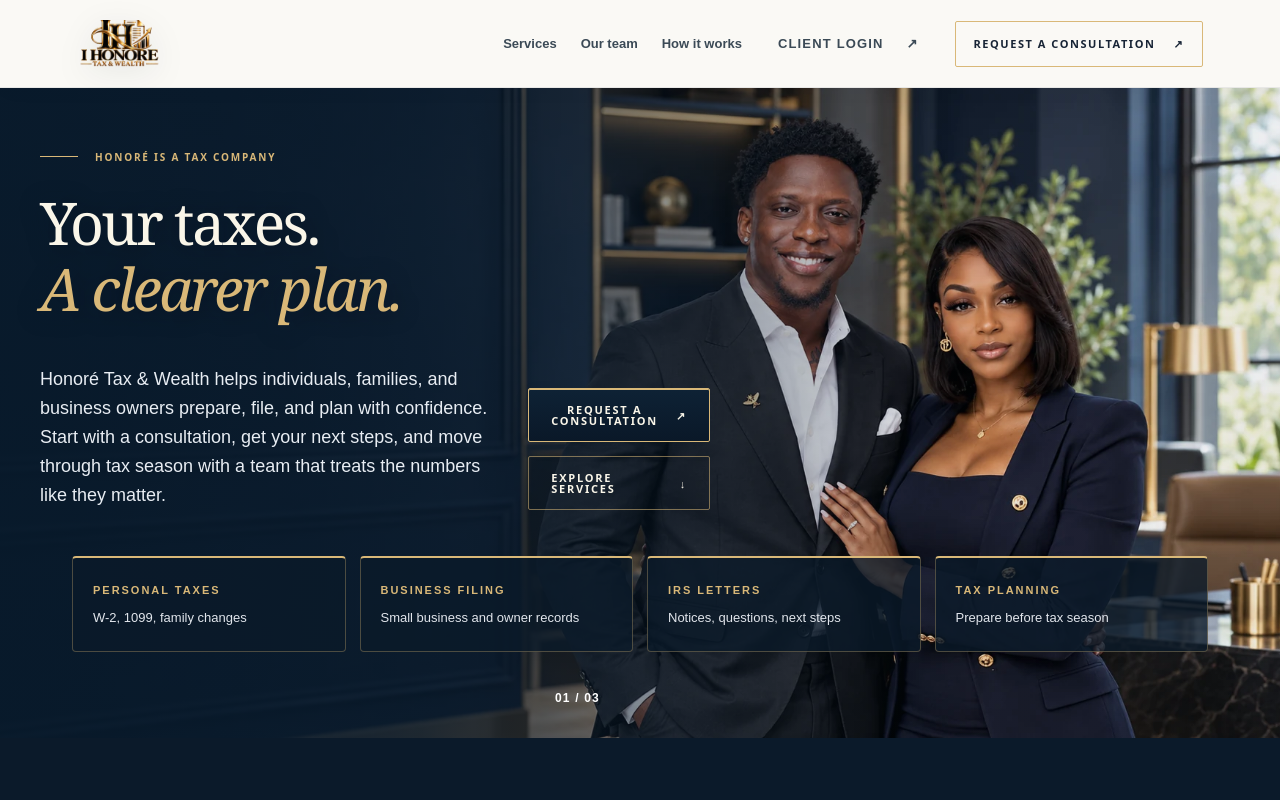
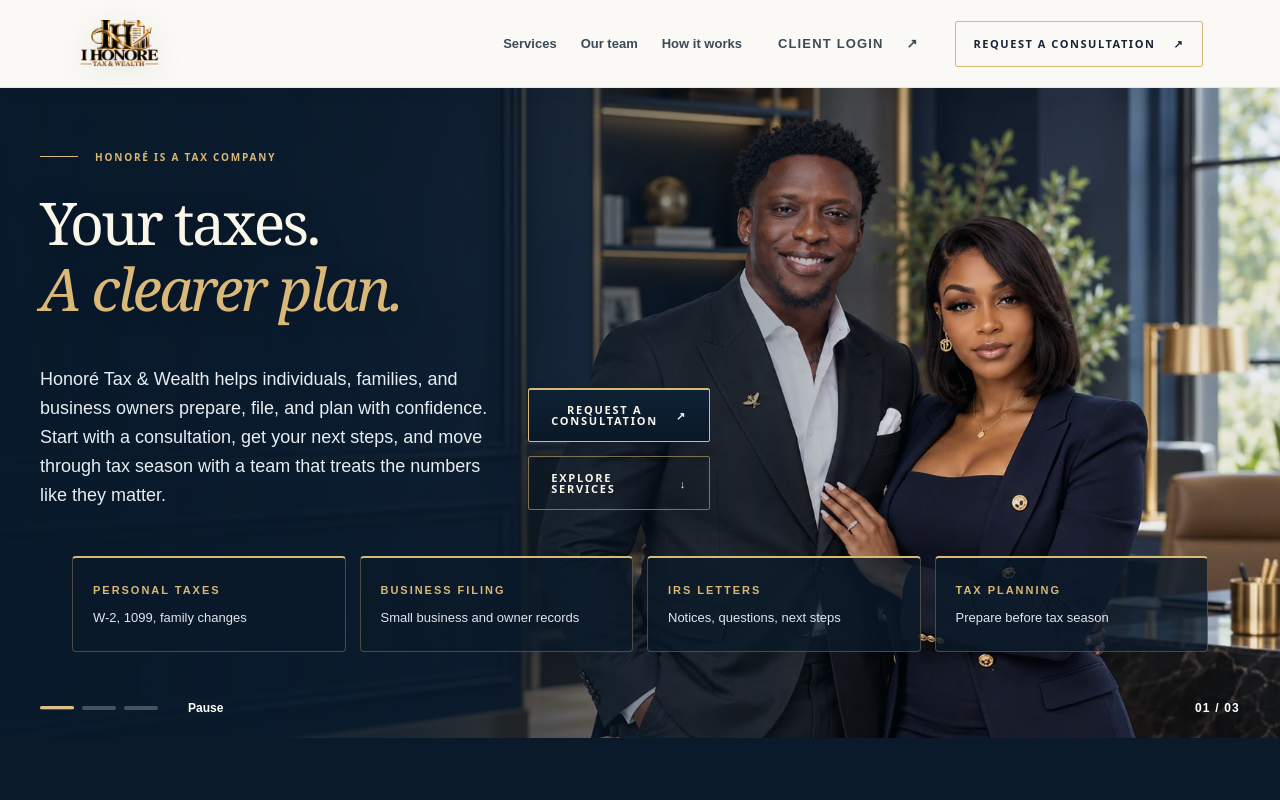
Before and after one commit to Bobbywealth/honore-tax-wealth, a Next.js app: page / in a window 1280 px wide. Shown: the top 800 px of the page. Built offline with nearby package versions, Linux system fonts and the light colour scheme.

Commit message:
style(marketing): fix hero z-index so slide controls are visible

```diff
--- a/public/visual-upgrades.css
+++ b/public/visual-upgrades.css
@@ -681,3 +681,11 @@
 .section-top .label,
 [class*="label"]:not(.hero-kicker){color:var(--honore-gold) !important}
 .services .label{color:var(--honore-gold) !important}
+
+/* === Hero z-index + slide controls fix === */
+.hero{position:relative}
+.hero-tax-strip{position:relative;z-index:2}
+.slide-controls{position:absolute;z-index:5;bottom:8px;left:50%;transform:translateX(-50%);width:min(1200px,calc(100% - 64px));display:flex;align-items:center;gap:18px;color:#fff}
+.hero-content{position:relative;z-index:3}
+.hero-shade{z-index:1}
+.hero-mobile-cta{position:relative;z-index:4}
```
